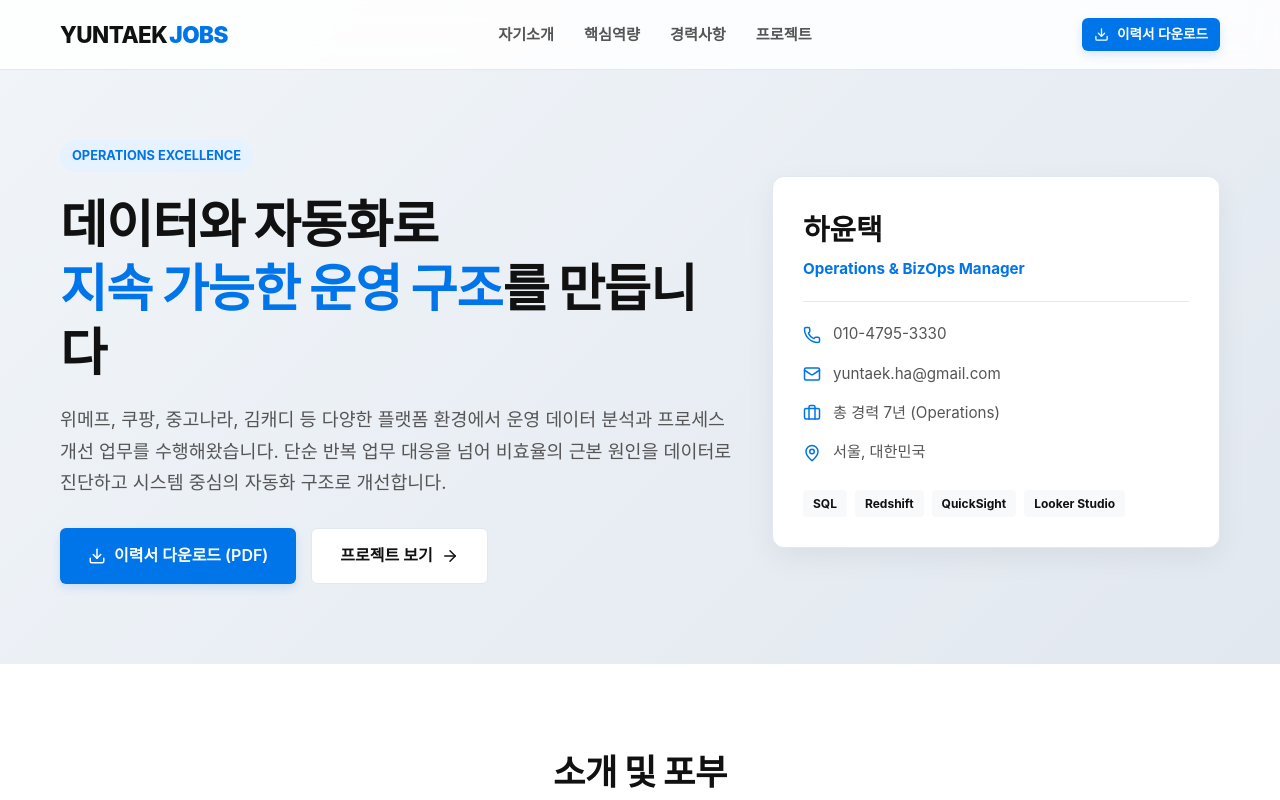
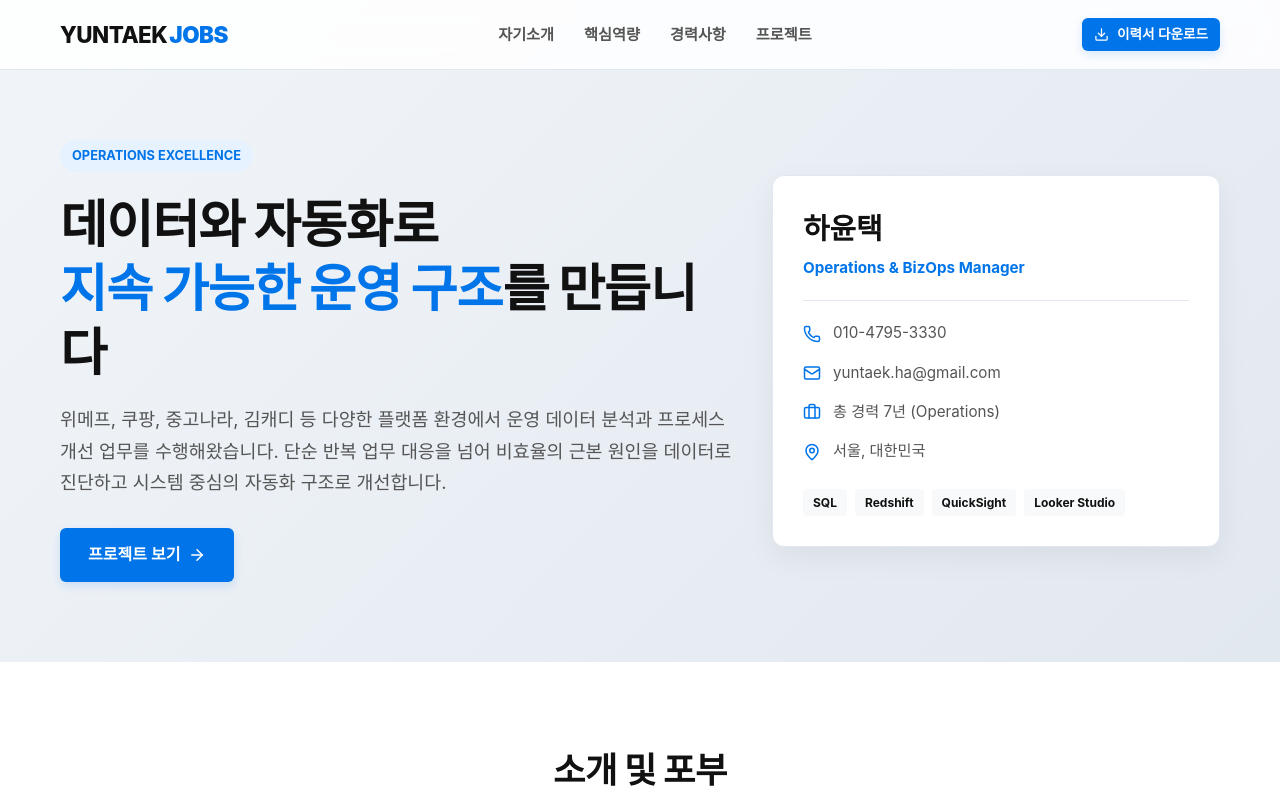
Before and after one commit to haviolin21/resume-coupang, a React (Vite) app: page / in a window 1280 px wide. Shown: the top 800 px of the page. Built offline with nearby package versions, Linux system fonts and the light colour scheme; a web font is replaced by a local one.

Commit message:
refactor: Hero 영역 다운로드 버튼 제거 및 상세 모달 내 스크롤 잘림 문제 해결

```diff
--- a/src/components/Hero.jsx
+++ b/src/components/Hero.jsx
@@ -17,11 +17,7 @@ export default function Hero({ personalInfo }) {
             단순 반복 업무 대응을 넘어 비효율의 근본 원인을 데이터로 진단하고 시스템 중심의 자동화 구조로 개선합니다.
           </p>
           <div className="hero-actions-group">
-            <a href="/resume_yuntaek.pdf" download="하윤택_이력서.pdf" className="btn btn-lg btn-primary">
-              <Download size={18} />
-              <span>이력서 다운로드 (PDF)</span>
-            </a>
-            <a href="#projects" className="btn btn-lg btn-outline">
+            <a href="#projects" className="btn btn-lg btn-primary">
               <span>프로젝트 보기</span>
               <ArrowRight size={18} />
             </a>
--- a/src/components/ProjectModal.css
+++ b/src/components/ProjectModal.css
@@ -22,14 +22,21 @@
     border-radius: 16px;
     width: 100%;
     max-width: 1100px;
+    height: auto;
     max-height: 90vh;
     box-shadow: 0 20px 50px rgba(0, 0, 0, 0.15);
     position: relative;
     display: flex;
     flex-direction: column;
     padding: 40px;
-    overflow-y: auto;
+    overflow: hidden;
     animation: slideUpModal 0.3s cubic-bezier(0.16, 1, 0.3, 1) forwards;
+  }
+
+  @media (max-width: 991px) {
+    .modal-container {
+      overflow-y: auto;
+    }
   }
 
   /* 닫기 버튼 */
@@ -103,8 +110,8 @@
   @media (min-width: 992px) {
     .modal-content {
       grid-template-columns: 1.2fr 1fr;
-      /* 고정 높이를 주어 우측 스크롤이 원활히 동작하도록 함 */
-      max-height: calc(90vh - 180px);
+      flex: 1;
+      min-height: 0;
       overflow: hidden;
     }
   }
@@ -220,12 +227,15 @@
   .modal-right {
     display: flex;
     flex-direction: column;
+    height: 100%;
   }
 
   .detail-paragraphs-scroll {
     display: flex;
     flex-direction: column;
     gap: 16px;
+    flex: 1;
+    min-height: 0;
   }
 
   @media (min-width: 992px) {
```
